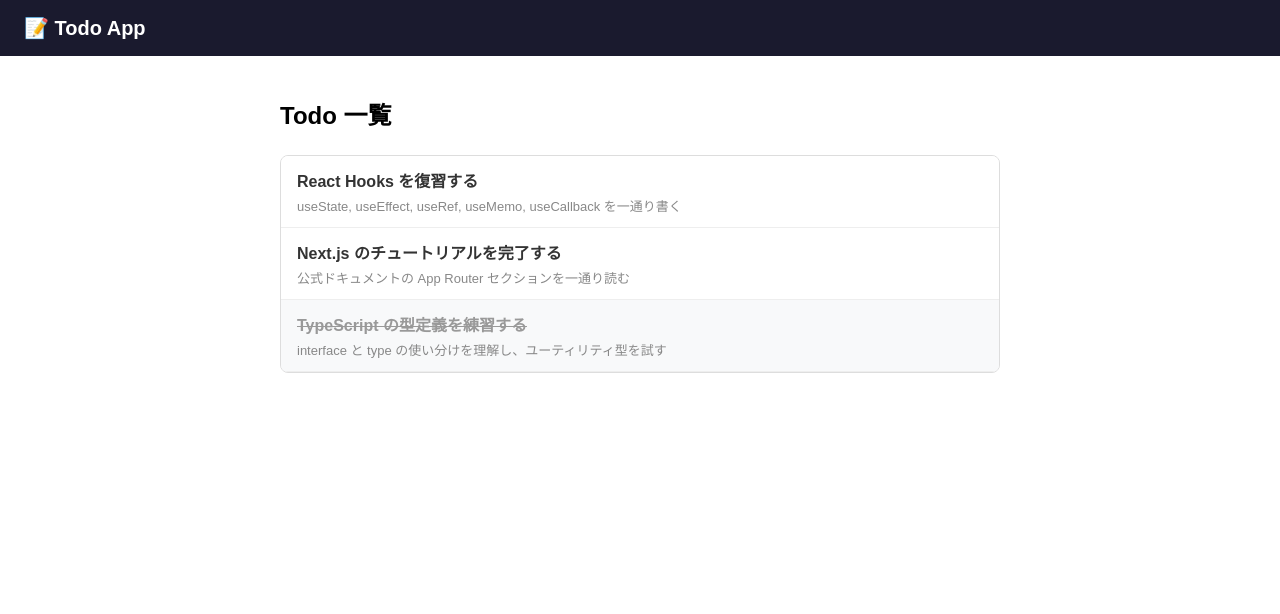
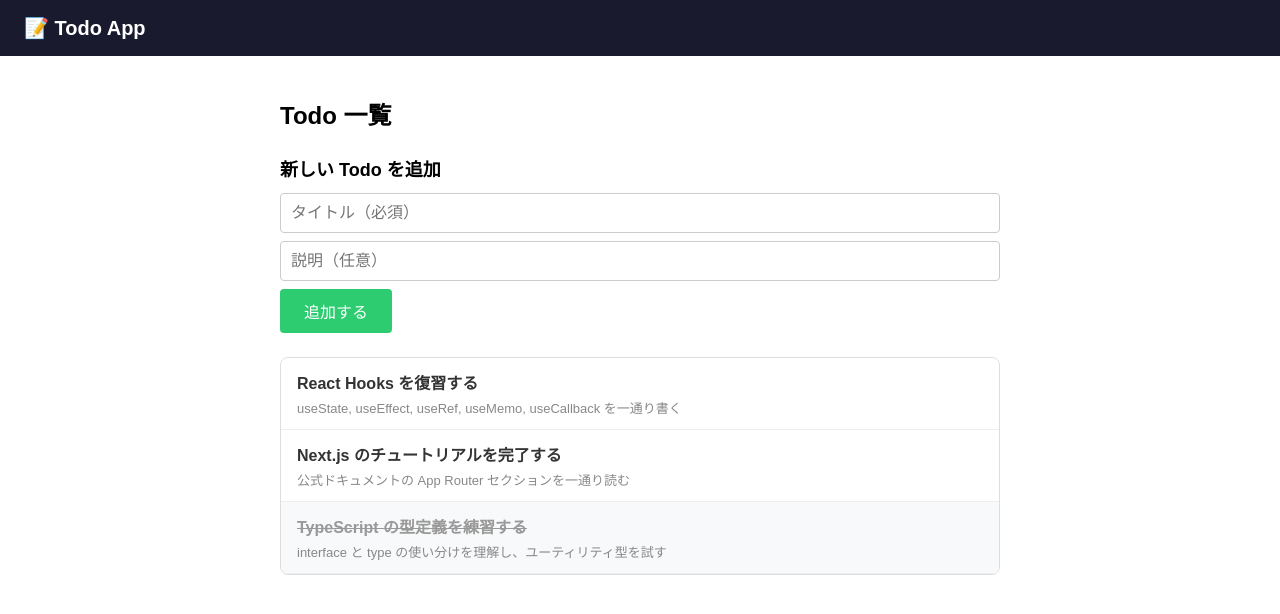
Before and after one commit to ren-takahashi/react-typescript-training, a Next.js app in the folder app/: page /todos in a window 1280 px wide. Shown: the top 614 px of the page. Built offline with nearby package versions, Linux system fonts and the light colour scheme.

Commit message:
Todo を追加できるようにする実装

```diff
--- a/app/src/app/api/todos/route.ts
+++ b/app/src/app/api/todos/route.ts
@@ -1,5 +1,5 @@
-import { NextResponse } from "next/server";
-import { Todo } from "@/types";
+import { NextRequest, NextResponse } from "next/server";
+import { CreateTodoInput, Todo } from "@/types";
 import initialTodos from "@/data/todos.json";
 
 // DBの代わりとしてメモリ上にデータを保持（サーバー再起動でリセットされる）
@@ -20,36 +20,36 @@ export function GET() {
 }
 
 
-// /**
-//  * POST /api/todos
-//  * 新しい Todo を作成する API
-//  */
-// export async function POST(request: NextRequest) {
+/**
+ * POST /api/todos
+ * 新しい Todo を作成する API
+ */
+export async function POST(request: NextRequest) {
 
-//   // 自分メモ: JavaScript は「待たない」のがデフォルト。
-//   // なので、非同期処理を行う関数は async 関数として定義し、await を使って結果を待つ必要がある。
-//   // ちなみに、「await をつける = 同期処理になる」というわけではない。
-//   // あくまで「await をつける = 結果が返ってくるまで待つ（非同期処理を 同期的に書ける）」という意味。
-//   const body: CreateTodoInput = await request.json();
+  // 自分メモ: JavaScript は「待たない」のがデフォルト。
+  // なので、非同期処理を行う関数は async 関数として定義し、await を使って結果を待つ必要がある。
+  // ちなみに、「await をつける = 同期処理になる」というわけではない。
+  // あくまで「await をつける = 結果が返ってくるまで待つ（非同期処理を 同期的に書ける）」という意味。
+  const body: CreateTodoInput = await request.json();
 
-//   // バリデーション
-//   if (!body.title || body.title.trim() === "") {
-//     return NextResponse.json(
-//       { error: "タイトルは必須です" },
-//       { status: 400 }
-//     );
-//   }
+  // バリデーション
+  if (!body.title || body.title.trim() === "") {
+    return NextResponse.json(
+      { error: "タイトルは必須です" },
+      { status: 400 }
+    );
+  }
 
-//   const now = new Date().toISOString();
-//   const newTodo: Todo = {
-//     id: String(Date.now()),  // 簡易的なID生成
-//     title: body.title.trim(),
-//     description: body.description?.trim() ?? "",
-//     completed: false,
-//     createdAt: now,
-//     updatedAt: now,
-//   };
+  const now = new Date().toISOString();
+  const newTodo: Todo = {
+    id: String(Date.now()),  // 簡易的なID生成
+    title: body.title.trim(),
+    description: body.description?.trim() ?? "",
+    completed: false,
+    createdAt: now,
+    updatedAt: now,
+  };
 
-//   todos.push(newTodo);
-//   return NextResponse.json(newTodo, { status: 201 });
-// }
+  todos.push(newTodo);
+  return NextResponse.json(newTodo, { status: 201 });
+}
--- a/app/src/app/todos/page.tsx
+++ b/app/src/app/todos/page.tsx
@@ -1,8 +1,9 @@
 "use client";
 
 import { useState, useEffect } from "react";
-import { Todo } from "@/types";
+import { CreateTodoInput, Todo } from "@/types";
 import TodoList from "@/components/TodoList";
+import TodoForm from "@/components/TodoForm";
 
 export default function TodosPage() {
   // useState で状態を管理
@@ -21,12 +22,27 @@ export default function TodosPage() {
     }
     // ② すぐに呼び出す
     fetchTodos();
+  }, []); // 最後の引数に、空の依存配列を設定 = マウント時に一度だけ実行
 
-  }, []); // 最後の引数に、空の依存配列を設定 = マウント時に一度だけ実行
+
+  // Todo を追加する関数
+  const handleAdd = async (input: CreateTodoInput) => {
+    const res = await fetch("/api/todos", {
+      method: "POST",
+      headers: { "Content-Type": "application/json" },
+      body: JSON.stringify(input),
+    });
+    if (!res.ok) throw new Error("追加に失敗しました");
+    const newTodo: Todo = await res.json();
+    setTodos((prev) => [newTodo, ...prev]);
+  };
 
   return (
     <div>
       <h1 style={{ fontSize: "24px", marginBottom: "24px" }}>Todo 一覧</h1>
+
+      {/* TodoForm コンポーネントを表示 */}
+      <TodoForm onAdd={handleAdd} />
 
       {/* 三項演算子を使って読み込み中かどうかを判定 */}
       {isLoading ? (
--- /dev/null
+++ b/app/src/components/TodoForm.tsx
@@ -0,0 +1,94 @@
+"use client";
+
+import { useState, FormEvent } from "react";
+import { CreateTodoInput } from "@/types";
+
+interface TodoFormProps {
+  onAdd: (input: CreateTodoInput) => Promise<void>;
+}
+
+export default function TodoForm({ onAdd }: TodoFormProps) {
+  const [title, setTitle] = useState("");
+  const [description, setDescription] = useState("");
+  const [isSubmitting, setIsSubmitting] = useState(false);
+  const [error, setError] = useState("");
+
+  const handleSubmit = async (e: FormEvent) => {
+    e.preventDefault();
+    setError("");
+
+    if (title.trim() === "") {
+      setError("タイトルを入力してください");
+      return;
+    }
+
+    setIsSubmitting(true);
+    try {
+      await onAdd({ title, description });
+      setTitle("");
+      setDescription("");
+    } catch {
+      setError("追加に失敗しました");
+    } finally {
+      setIsSubmitting(false);
+    }
+  };
+
+  return (
+    <form onSubmit={handleSubmit} style={{ marginBottom: "24px" }}>
+      <h2 style={{ fontSize: "18px", marginBottom: "12px" }}>新しい Todo を追加</h2>
+
+      <div style={{ marginBottom: "8px" }}>
+        <input
+          type="text"
+          placeholder="タイトル（必須）"
+          value={title}
+          onChange={(e) => setTitle(e.target.value)}
+          style={{
+            width: "100%",
+            padding: "10px",
+            border: error ? "2px solid #e74c3c" : "1px solid #ccc",
+            borderRadius: "4px",
+            fontSize: "16px",
+            boxSizing: "border-box",
+          }}
+        />
+        {error && <p style={{ color: "#e74c3c", fontSize: "13px", marginTop: "4px" }}>{error}</p>}
+      </div>
+
+      <div style={{ marginBottom: "8px" }}>
+        <input
+          type="text"
+          placeholder="説明（任意）"
+          value={description}
+          onChange={(e) => setDescription(e.target.value)}
+          style={{
+            width: "100%",
+            padding: "10px",
+            border: "1px solid #ccc",
+            borderRadius: "4px",
+            fontSize: "16px",
+            boxSizing: "border-box",
+          }}
+        />
+      </div>
+
+      <button
+        type="submit"
+        disabled={isSubmitting}
+        style={{
+          padding: "10px 24px",
+          backgroundColor: "#2ecc71",
+          color: "#ffffff",
+          border: "none",
+          borderRadius: "4px",
+          fontSize: "16px",
+          cursor: isSubmitting ? "not-allowed" : "pointer",
+          opacity: isSubmitting ? 0.6 : 1,
+        }}
+      >
+        {isSubmitting ? "追加中..." : "追加する"}
+      </button>
+    </form>
+  );
+}
--- a/app/src/types/index.ts
+++ b/app/src/types/index.ts
@@ -13,9 +13,9 @@ export interface Todo {
 export type TodoFilter = "all" | "active" | "completed";
 
 
-// // 新規作成時の入力（id, createdAt, updatedAt はサーバーが付与）
-// // Pick<...> は特定のプロパティだけを抜き取るユーティリティ型
-// export type CreateTodoInput = Pick<Todo, "title" | "description">;
+// 新規作成時の入力（id, createdAt, updatedAt はサーバーが付与）
+// Pick<...> は特定のプロパティだけを抜き取るユーティリティ型
+export type CreateTodoInput = Pick<Todo, "title" | "description">;
 
 // // 更新時の入力（部分更新を許容）
 // // Partial<...> はすべてのプロパティをオプショナルにするユーティリティ型
```
